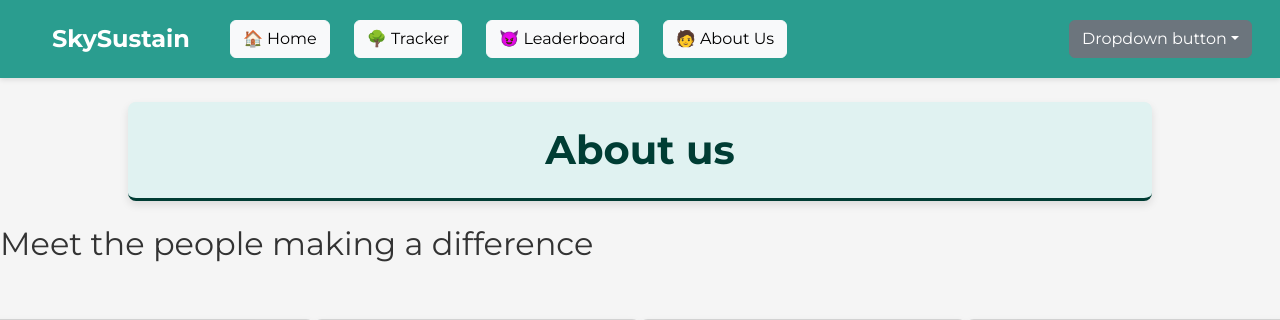
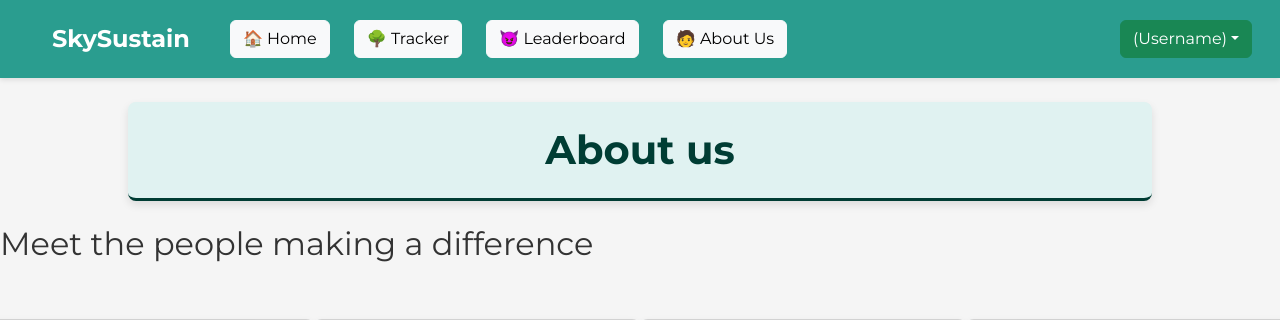
Before and after one commit to mahsan2002/4Loop, a Flask app: page /aboutus in a window 1280 px wide. Shown: the top 320 px of the page. Run offline with Flask 3, Linux system fonts and the light colour scheme.

Commit message:
EDIT: Changed colour of dropdown

```diff
--- a/application/templates/layout.html
+++ b/application/templates/layout.html
@@ -82,7 +82,7 @@
                 </ul>
 
                 <div class="dropdown">
-                    <button class="btn btn-secondary dropdown-toggle" type="button" data-bs-toggle="dropdown" aria-expanded="false">Dropdown button</button>
+                    <button class="btn btn-success dropdown-toggle" type="button" data-bs-toggle="dropdown" aria-expanded="false">(Username)</button>
                     <ul class="dropdown-menu">
                         <li><a class="dropdown-item" href="/login">Login</a></li>
                         <li><a class="dropdown-item" href="/register">Register</a></li>
```
